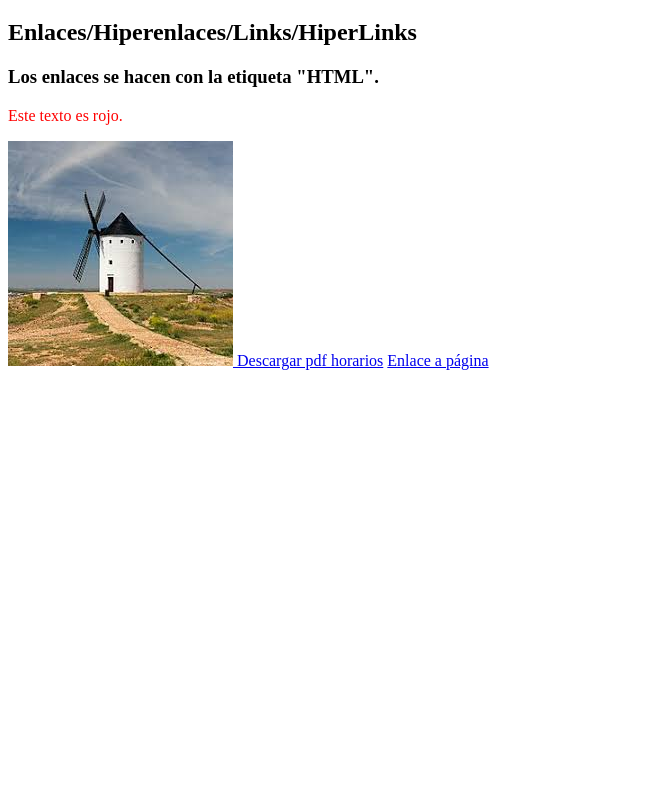
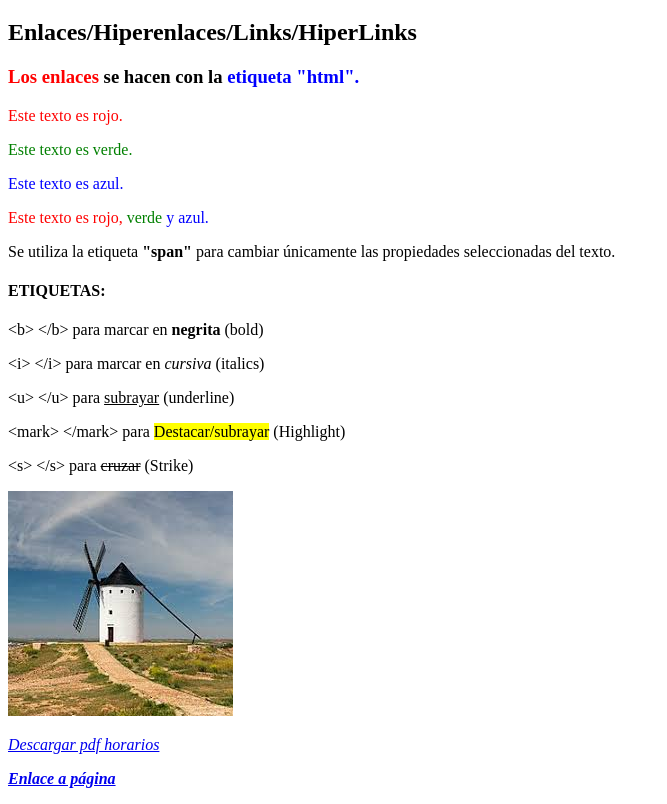
Before and after one commit to HA4x/6.ENLACES, a plain HTML site: page index.html in a window 1280 px wide. Shown: the part 61-865 px from the top of the page, without its empty margins (0-667 px from the left). Before the commit the page ends 800 px from the top, so only its background shows below. Drawn offline with Linux system fonts and the light colour scheme.

Commit message:
Uso de la etiqueta SPAN y varias de las ETIQUETAS que se emplean en HTML.

```diff
--- a/index.html
+++ b/index.html
@@ -8,12 +8,31 @@
 <body>
     <h1>6.Enlaces</h1>
     <h2>Enlaces/Hiperenlaces/Links/HiperLinks</h2>
-    <h3>Los enlaces se hacen con la etiqueta "HTML".</h3>
+    <h3><span style="color: red;">Los enlaces</span>      se hacen con la
+         <span style="color: blue;">etiqueta "html".</span></h3>
     <p style="color: red;">Este texto es rojo.</p>
+    <p style="color: green;">Este texto es verde.</p>
+    <p style="color: blue;">Este texto es azul.</p>
+    <p><span style="color: red;">Este texto es rojo,</span>
+    <span style="color: green;">verde</span>
+    <span style="color: blue;">y azul.</span></p>
+    <p>Se utiliza la etiqueta <b>"span"</b> para cambiar únicamente
+         las propiedades seleccionadas del texto.</p>
+    <h4>ETIQUETAS:</h4>
+    <p>&lt;b&gt; &lt;/b&gt;
+         para marcar en <b>negrita</b> (bold)</p>
+    <p>&lt;i&gt; &lt;/i&gt; para marcar en <i>cursiva</i> (italics)</p>
+    <p>&lt;u&gt; &lt;/u&gt; para <u>subrayar</u> (underline)</p>
+    <p>&lt;mark&gt; &lt;/mark&gt; para <mark>Destacar/subrayar</mark> (Highlight)</p>
+    <p>&lt;s&gt; &lt;/s&gt; para <s>cruzar</s> (Strike)</p>
     <a target="_blank" href="https://alcazardesanjuan.es">
-        <img src="molinos.jpeg" alt="MOlinos de Alcázar">
+        <img src="molinos.jpeg" alt="Molinos de Alcázar">
     </a>
-<a href="Horarios1.pdf">Descargar pdf horarios</a>
-<a href="https://alcazardesanjuan">Enlace a página</a>
+<p>
+<a href="Horarios1.pdf"><i>Descargar pdf horarios</i></a>
+</p>
+<p>
+<a href="https://alcazardesanjuan"><i><b>Enlace a página</b></i></a>
+</p>
 </body>
 </html>
```
